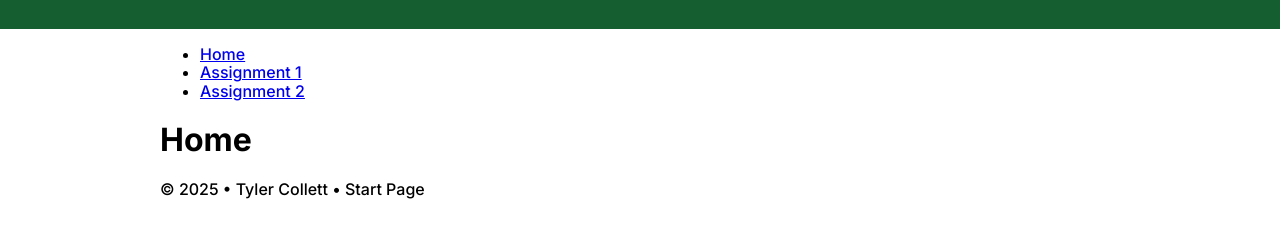
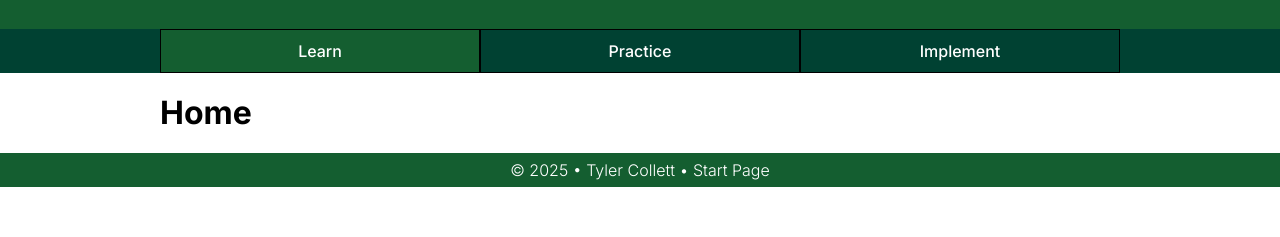
Before and after one commit to TQCollett/DWDD-2610-X01, a plain HTML site: page index.html in a window 1280 px wide. Shown: the part 115-352 px from the top of the page. Drawn offline with Linux system fonts and the light colour scheme.

Commit message:
Footer Styling

```diff
--- a/index.html
+++ b/index.html
@@ -29,9 +29,9 @@
     <div id="navWrapper">
         <nav>
             <ul>
-                <li class="active"><a href="#">Home</a></li>
-                <li><a href="#">Assignment 1</a></li>
-                <li><a href="#">Assignment 2</a></li>
+                <li class="active"><a href="#">Learn</a></li>
+                <li class="notactive"><a href="#">Practice</a></li>
+                <li class="notactive"><a href="#">Implement</a></li>
             </ul>
         </nav>
     </div>
@@ -40,7 +40,7 @@
             <h1>Home</h1>
         </main>
     </div>
-    <div>
+    <div id="footerWrapper">
         <footer>
             <p>&copy; <span id="year">x</span> &bull; Tyler Collett &bull; Start Page</p>
         </footer>
--- a/scss/_small.scss
+++ b/scss/_small.scss
@@ -11,10 +11,10 @@ html {
   -webkit-box-sizing: border-box;
   box-sizing: border-box;
 }
-body{
-    height:100%;
-    font-family:$defaultFont;
-    font-weight: $normalWeight;
+body {
+  height: 100%;
+  font-family: $defaultFont;
+  font-weight: $normalWeight;
 }
 
 #headerWrapper {
@@ -22,14 +22,56 @@ body{
   color: white;
 }
 
-header{
-  display:flex;
+header {
+  display: flex;
   align-items: flex-end;
-  padding:1rem $gutter;
+  padding: 1rem $gutter;
   gap: 8px;
   justify-content: space-between;
-  h1{
-    margin:auto 0;
+  h1 {
+    margin: auto 0;
     font-size: 1.2rem;
   }
 }
+
+#navWrapper {
+  background-color: $primaryColor;
+  ul {
+    list-style-type: none;
+    margin: 0px;
+    padding: 0px;
+    display: flex;
+    li {
+      flex: 1;
+      text-align: center;
+      border: 1px solid black;
+    }
+    li.active {
+      background-color: $secondaryColor;
+      &:hover {
+        background-color: $primaryColor;
+      }
+    }
+    li.notactive:hover {
+      background-color: $secondaryColor;
+    }
+    a {
+      display: block;
+      padding: 0.75rem;
+      color: white;
+      text-decoration: none;
+    }
+  }
+}
+// Footer stying
+
+#footerWrapper{
+  background-color: $secondaryColor;
+  padding: .5rem $gutter;
+  p{
+    color:white;
+    margin:0px;
+    font-weight:$lightWeight;
+    text-align:center;
+  }
+}
```
Also changed, not shown: css/styles.css, css/styles.min.css.
